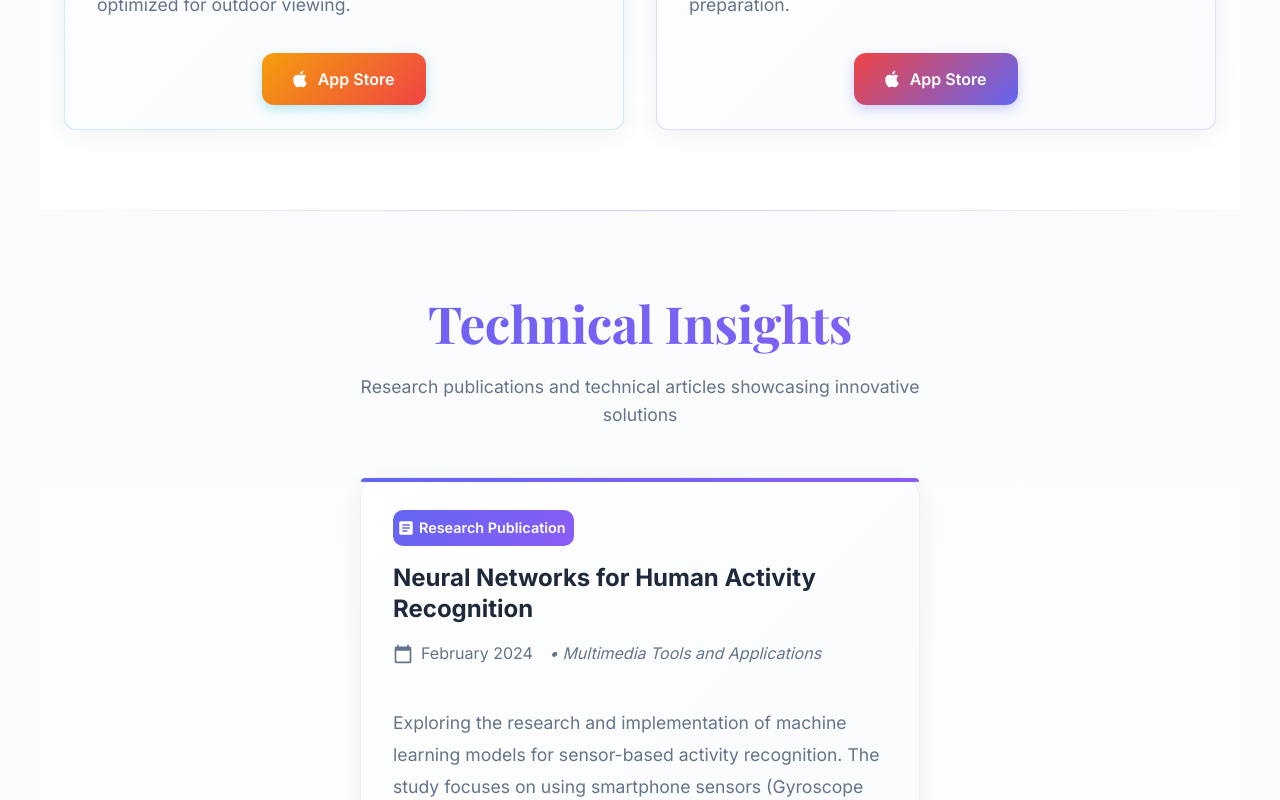
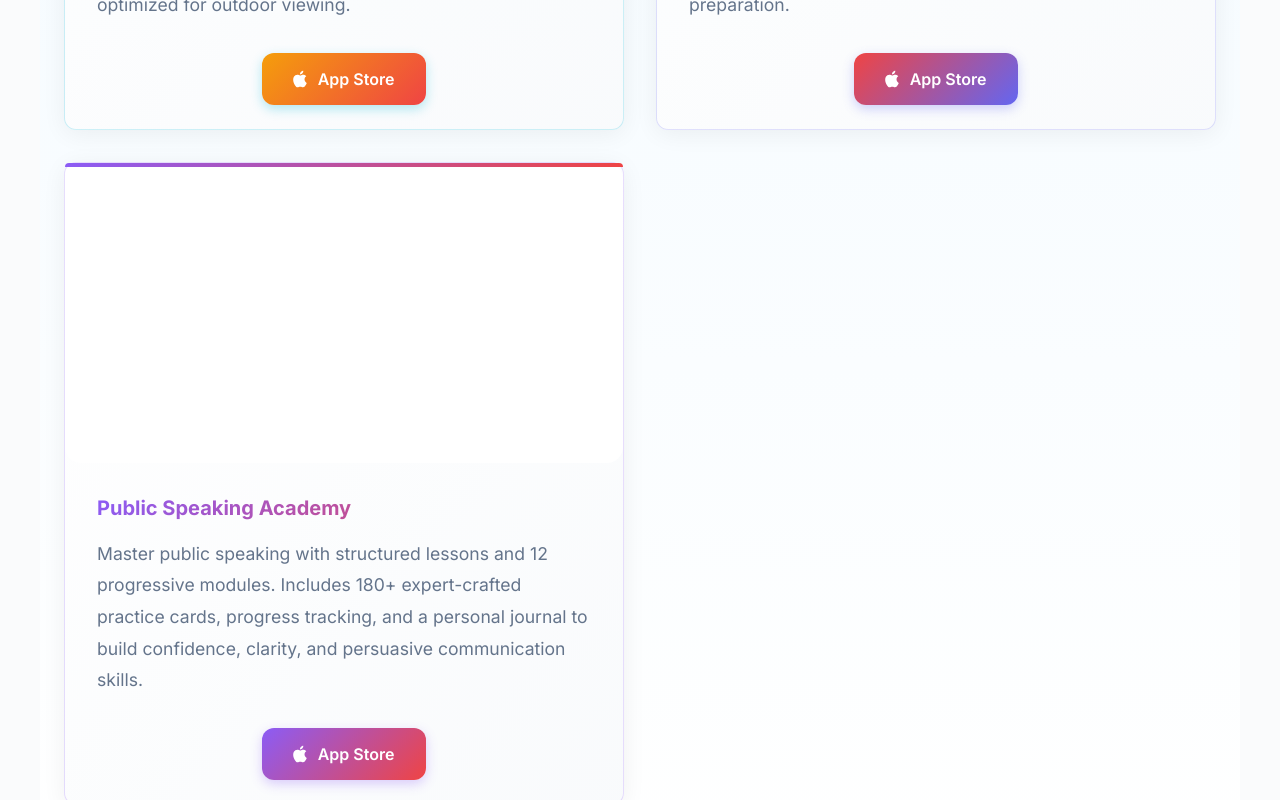
Before and after one commit to Shahabgeravesh/Dev-Portfolio, a React (Vite) app: page / in a window 1280 px wide. Shown: the part 6500-7300 px from the top of the page. Built offline with nearby package versions, Linux system fonts and the light colour scheme.

Commit message:
Add Public Speaking Academy project

```diff
--- a/index.html
+++ b/index.html
@@ -204,6 +204,18 @@
             "priceCurrency": "USD"
           },
           "url": "https://apps.apple.com/us/app/guard-card-california/id6751480977"
+        },
+        {
+          "@type": "SoftwareApplication",
+          "name": "Public Speaking Academy",
+          "applicationCategory": "EducationalApplication",
+          "operatingSystem": "iOS",
+          "offers": {
+            "@type": "Offer",
+            "price": "2.99",
+            "priceCurrency": "USD"
+          },
+          "url": "https://apps.apple.com/us/app/public-speaking-academy/id6755028699"
         }
       ]
     }
--- a/src/sections/Projects.jsx
+++ b/src/sections/Projects.jsx
@@ -49,7 +49,14 @@ function Projects() {
       image: `${baseUrl}images/guard-card-california.jpg`,
       appStoreLink: "https://apps.apple.com/us/app/guard-card-california/id6751480977",
       websiteLink: "#"
-    }
+    },
+    {
+      title: "Public Speaking Academy",
+      description: "Master public speaking with structured lessons and 12 progressive modules. Includes 180+ expert-crafted practice cards, progress tracking, and a personal journal to build confidence, clarity, and persuasive communication skills.",
+      image: `${baseUrl}images/public-speaking-academy.jpg`,
+      appStoreLink: "https://apps.apple.com/us/app/public-speaking-academy/id6755028699",
+      websiteLink: "#"
+    },
   ];
 
   const projectColors = [
@@ -59,6 +66,7 @@ function Projects() {
     { gradient: 'linear-gradient(135deg, #10b981 0%, #f59e0b 100%)' },
     { gradient: 'linear-gradient(135deg, #f59e0b 0%, #ef4444 100%)' },
     { gradient: 'linear-gradient(135deg, #ef4444 0%, #6366f1 100%)' },
+    { gradient: 'linear-gradient(135deg, #8b5cf6 0%, #ef4444 100%)' },
   ];
 
   return (
```
Also changed, not shown: public/images/public-speaking-academy.jpg (added), 1 other file (tests, documents, lock files or other folders).
